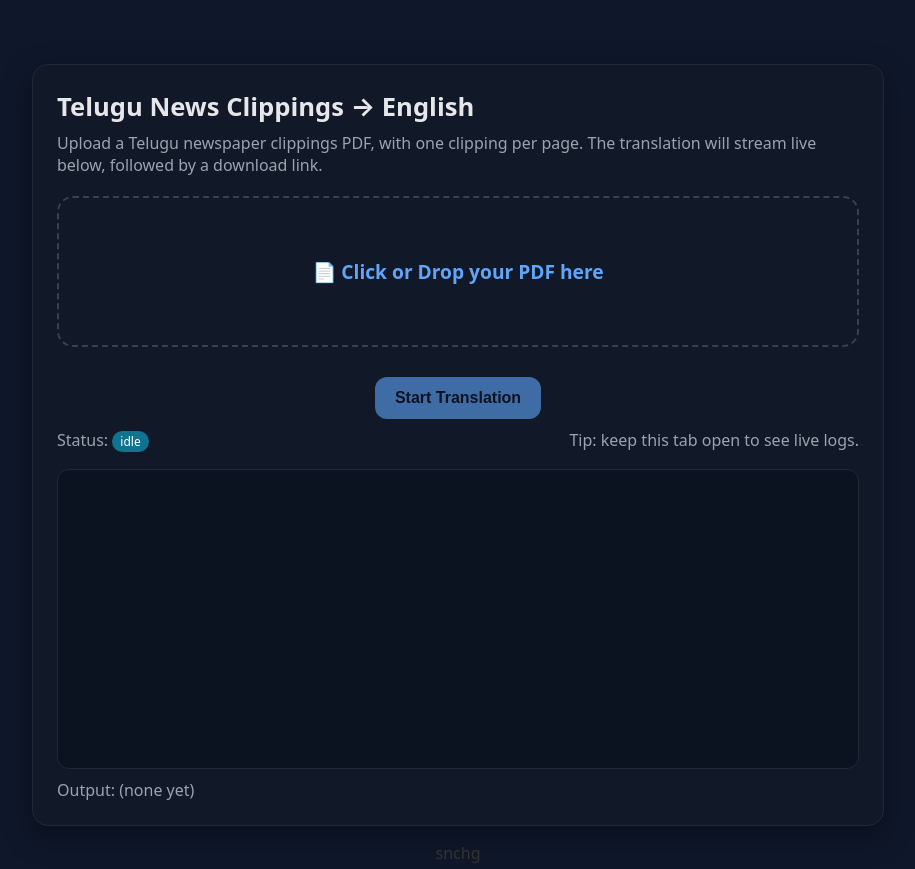
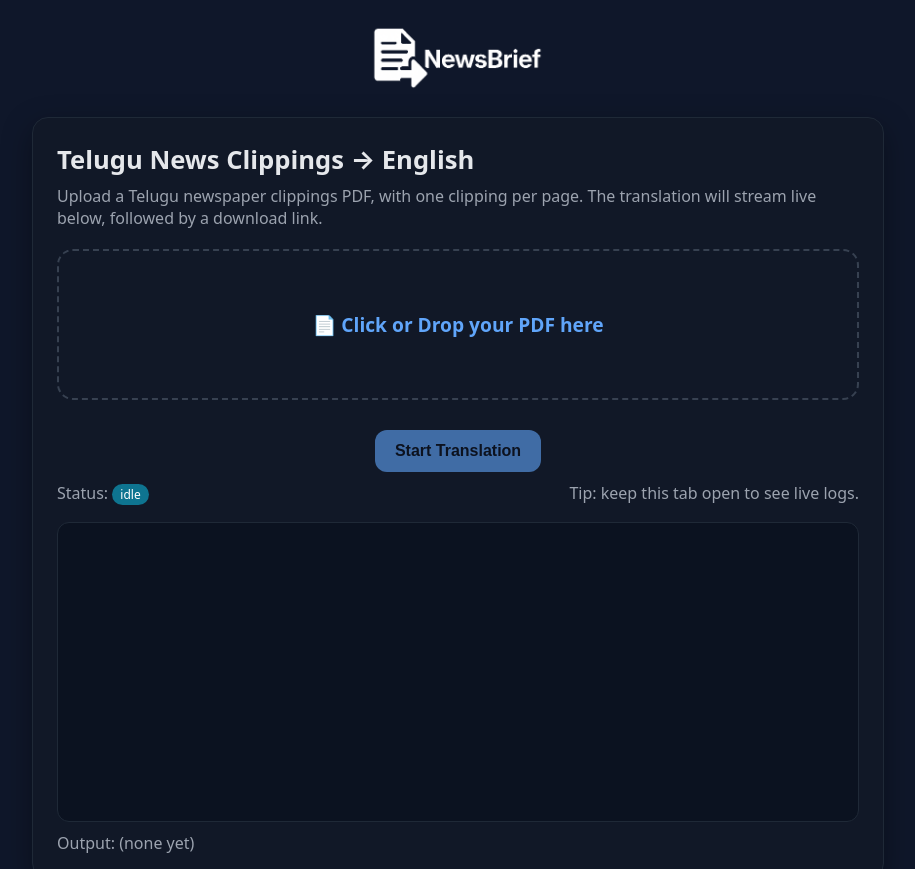
Before and after one commit to sanchitgangwar/news-assistant-web, a website: page public/index.html in a window 1280 px wide. Shown: the top 869 px of the page, without its empty margins (182-1097 px from the left). Drawn offline with Linux system fonts and the light colour scheme.

Commit message:
added logo

```diff
--- a/public/index.html
+++ b/public/index.html
@@ -8,7 +8,7 @@
     :root { --bg:#0f172a; --card:#111827; --text:#e5e7eb; --muted:#9ca3af; --accent:#60a5fa; }
     *{box-sizing:border-box}
     body{margin:0; font-family:system-ui,-apple-system,Segoe UI,Roboto,Inter,Arial,sans-serif; background:var(--bg); color:var(--text);}
-    .container{max-width:900px; margin:40px auto; padding:24px;}
+    .container{max-width:900px; margin:auto; padding:24px;}
     .card{background:var(--card); border:1px solid #1f2937; border-radius:16px; padding:24px; box-shadow:0 10px 30px rgba(0,0,0,.35);}
     h1{font-size:1.6rem; margin:0 0 8px}
     p.sub{color:var(--muted); margin-top:0}
@@ -25,9 +25,14 @@
     .footer{margin-top:10px; display:flex; gap:10px; align-items:center; justify-content:space-between}
     a.download{color:#a7f3d0; text-decoration:none; font-weight:700}
     .snchg{display: flex; align-items: center; justify-content: center; color: #333}
+    .header{margin-top: 20px; margin-botton: 0px; display: flex; align-items: center; justify-content: center;}
+    .logo{height: auto; width: 180px; max-width: 40vw; object-fit: contain;}
   </style>
 </head>
 <body>
+  <div class="header">
+    <img src="./logo.png" class="logo" alt="" />
+  </div>
   <div class="container">
     <div class="card">
       <h1>Telugu News Clippings → English</h1>
```
Also changed, not shown: public/logo.png (added).
